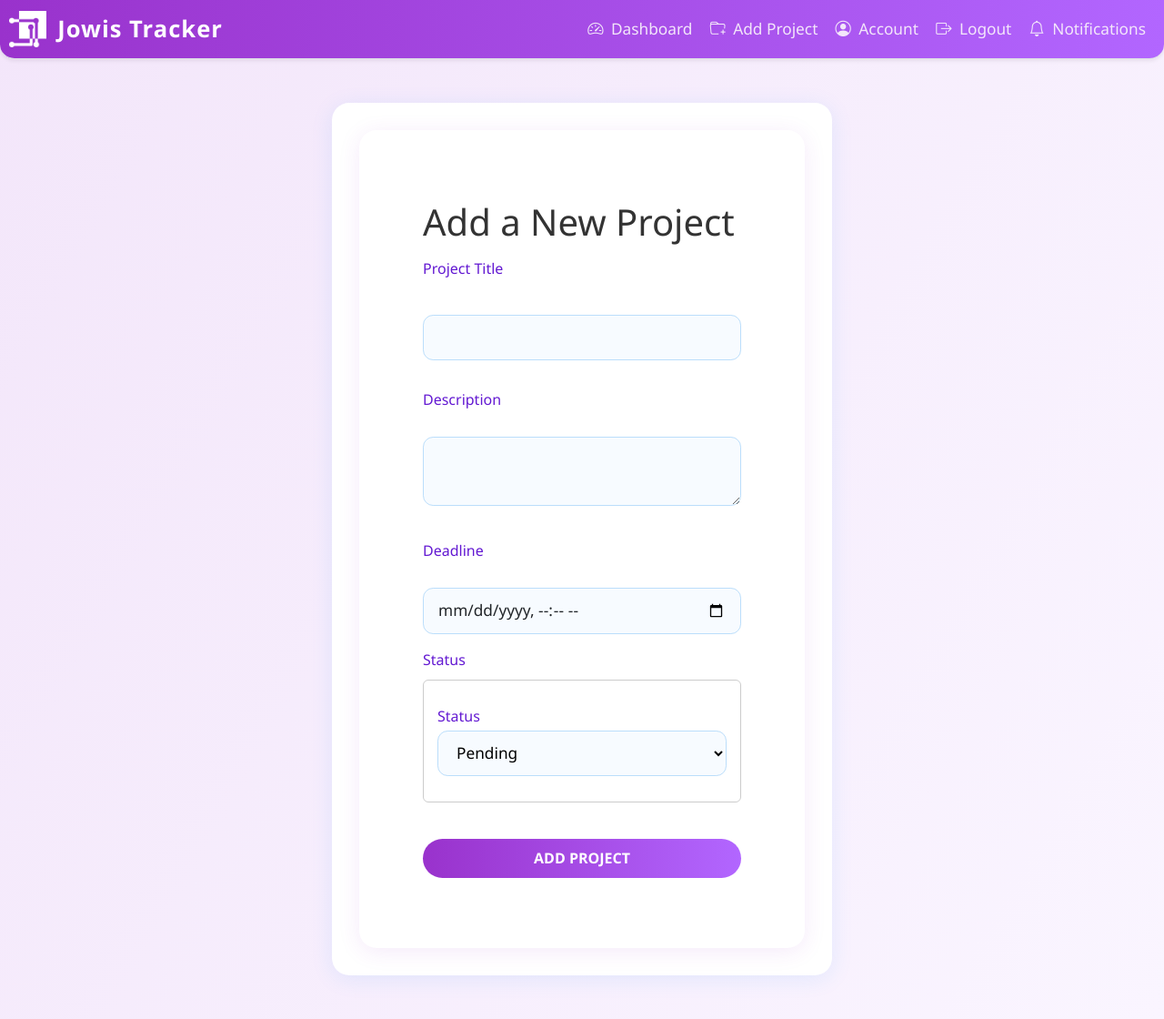
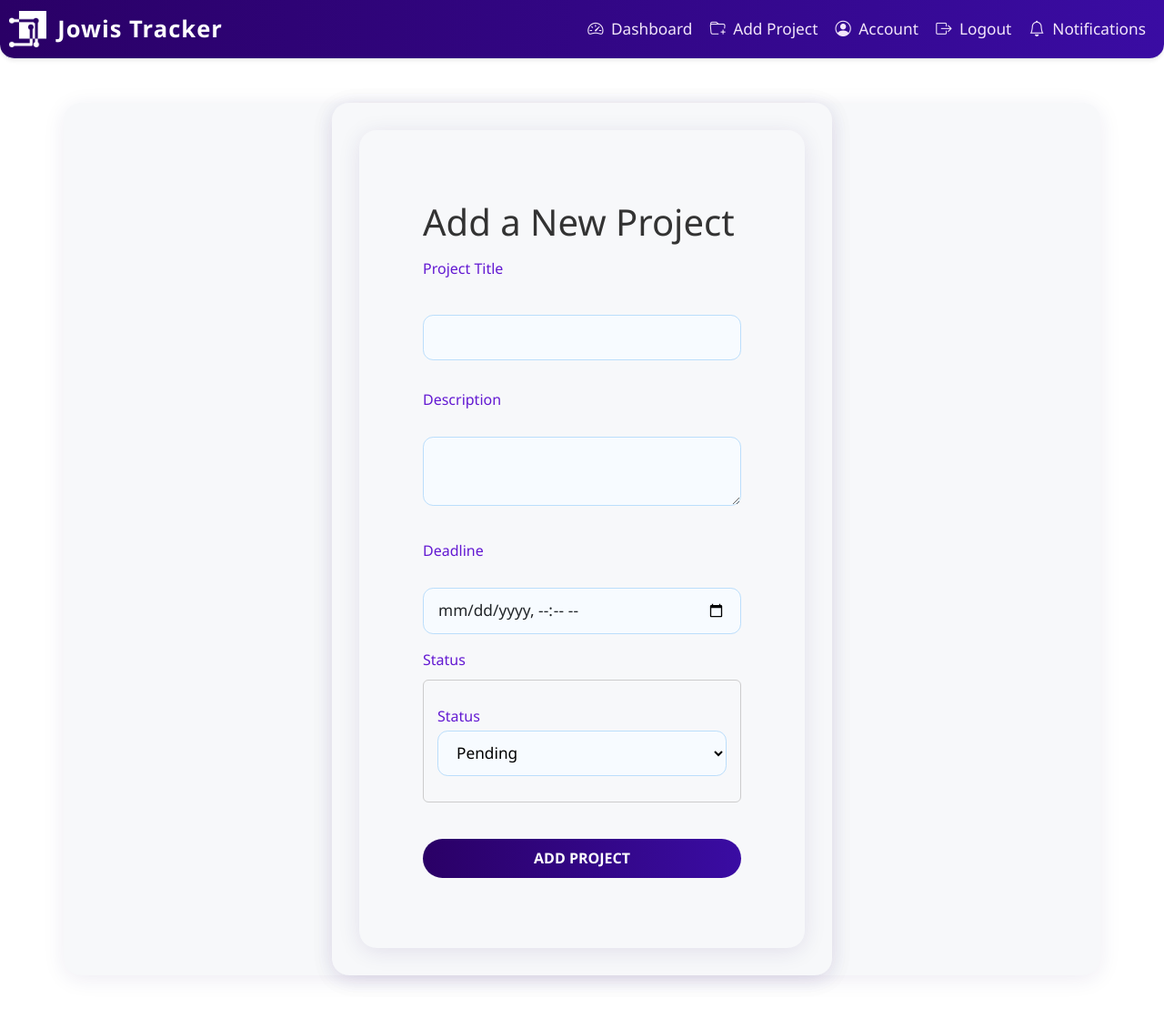
Before and after one commit to SLUferanmi/Jowis-Tracker, a Flask app: page /add_project in a window 1280 px wide. Shown: the whole page at 91% size. Run offline with Flask 3, Linux system fonts and the light colour scheme; a user stored in the database is signed in; data comes from the database, SQL or seed files in the repository; some libraries are stand-ins or nearby versions.

Commit message:
Refactor CSS styles for improved layout and consistency across components

```diff
--- a/app/static/custom.css
+++ b/app/static/custom.css
@@ -1,26 +1,91 @@
 /* General background */
 body {
-  background: linear-gradient(120deg, #f3e6fa 0%, #faf5ff 100%);
+  background: #fff !important;
   font-family: "Segoe UI", Tahoma, Geneva, Verdana, sans-serif;
   color: #333;
   margin: 0;
   padding: 0;
 }
 
-/* Signup/Login Container */
-.signup-container {
-  max-width: 550px;
-  margin: 40px auto;
-  background: #f3e6fa;
+/* Card and form containers */
+.card,
+.card-body,
+.card-header.bg-primary,
+.signup-container,
+.signup-container-1,
+.form-container,
+.container-login,
+.container-signup {
+  background: #f7f8fa !important;
   border-radius: 1.2rem;
-  box-shadow: 0 4px 24px rgba(153, 50, 204, 0.1);
-  padding: 2.5rem 2rem 2rem 2rem;
+  box-shadow: 0 4px 24px rgba(42, 0, 102, 0.08);
+  border: none;
+}
+
+/* Navbar (keep your deep blue gradient if you like) */
+.custom-navbar {
+  background: linear-gradient(90deg, #2a0066 0%, #3a0ca3 100%);
+  min-height: 64px;
+  border-radius: 0 0 1rem 1rem;
+  box-shadow: 0 2px 12px rgba(42, 0, 102, 0.08);
+}
+
+/* Buttons (keep your accent color) */
+.btn,
+input[type="submit"],
+.submit,
+.btn-primary,
+.btn-outline-primary,
+.button {
+  background: linear-gradient(90deg, #2a0066 0%, #3a0ca3 100%);
+  color: #fff !important;
+  border: none;
+  transition: background 0.2s;
+}
+
+/* Accent for hover */
+.btn:hover,
+input[type="submit"]:hover,
+.btn-primary:hover,
+.btn-outline-primary:hover {
+  background: linear-gradient(90deg, #3a0ca3 0%, #2a0066 100%);
+  color: #fff;
+}
+
+/* Remove any other body background overrides */
+body,
+body.bg-light,
+body.bg-gradient,
+body.bg-purple,
+body.bg-pink {
+  background: #fff !important;
+}
+
+/* Optional: make dashboard-info boxes a lighter blue if you want contrast */
+.dashboard-info {
+  background: #f0f4ff !important;
+  border-radius: 1rem;
+  padding: 2rem 2.5rem;
+  margin-bottom: 2rem;
+  box-shadow: 0 2px 12px rgba(33, 150, 243, 0.08);
+}
+
+/* Remove any old gradients from .container, .container-login, .container-signup, .signup-container, etc. */
+.container,
+.container-login,
+.container-signup,
+.signup-container,
+.signup-container-1,
+.form-container {
+  background: #f7f8fa !important;
+  box-shadow: 0 4px 24px rgba(42, 0, 102, 0.08);
+  border-radius: 1.2rem;
 }
 
 /* Headings */
 h2,
 .signup-container h2 {
-  color: #9932cc;
+  color: #2a0066;
   text-align: center;
   margin-bottom: 30px;
 }
@@ -61,10 +126,7 @@ input[type="submit"],
 .btn-primary,
 .btn-outline-primary,
 .button {
-  border-radius: 2em;
-  font-weight: 600;
-  padding: 0.6em 2em;
-  background: linear-gradient(90deg, #9932cc 0%, #b266ff 100%);
+  background: linear-gradient(90deg, #2a0066 0%, #3a0ca3 100%);
   color: #fff !important;
   border: none;
   transition: background 0.2s;
@@ -79,8 +141,8 @@ input[type="submit"]:hover,
 .btn-primary:hover,
 .btn-outline-primary:hover,
 .button:hover {
-  background: linear-gradient(90deg, #6a1b9a 0%, #9932cc 100%);
-  color: #fff !important;
+  background: linear-gradient(90deg, #3a0ca3 0%, #2a0066 100%);
+  color: #fff;
 }
 
 /* Login link */
@@ -105,7 +167,7 @@ input[type="submit"]:hover,
 .card-header.bg-primary {
   background: #fff;
   border-radius: 1.2rem;
-  box-shadow: 0 4px 24px rgba(153, 50, 204, 0.1);
+  box-shadow: 0 4px 24px rgba(42, 0, 102, 0.1);
   border: none;
 }
 
@@ -193,10 +255,10 @@ input[type="submit"]:hover,
 
 /* Navbar */
 .custom-navbar {
-  background: linear-gradient(90deg, #9932cc 0%, #b266ff 100%);
+  background: linear-gradient(90deg, #2a0066 0%, #3a0ca3 100%);
   min-height: 64px;
   border-radius: 0 0 1rem 1rem;
-  box-shadow: 0 2px 12px rgba(153, 50, 204, 0.08);
+  box-shadow: 0 2px 12px rgba(42, 0, 102, 0.08);
 }
 
 .custom-navbar .navbar-brand {
--- a/app/static/style.css
+++ b/app/static/style.css
@@ -1,12 +1,97 @@
+/* General background */
 body {
-  background-color: #f2f2f2;
-  font-family: Arial, sans-serif;
-  /* display: flex;
-  justify-content: center;
-  align-items: center;
-  height: 100vh; */
+  background: #fff !important;
+  font-family: "Segoe UI", Tahoma, Geneva, Verdana, sans-serif;
+  color: #333;
   margin: 0;
+  padding: 0;
 }
+
+/* Card and form containers */
+.card,
+.card-body,
+.card-header.bg-primary,
+.signup-container,
+.signup-container-1,
+.form-container,
+.container-login,
+.container-signup {
+  background: #f7f8fa !important;
+  border-radius: 1.2rem;
+  box-shadow: 0 4px 24px rgba(42, 0, 102, 0.08);
+  border: none;
+}
+
+/* Navbar (keep your deep blue gradient if you like) */
+.custom-navbar {
+  background: linear-gradient(90deg, #2a0066 0%, #3a0ca3 100%);
+  min-height: 64px;
+  border-radius: 0 0 1rem 1rem;
+  box-shadow: 0 2px 12px rgba(42, 0, 102, 0.08);
+}
+
+/* Buttons (keep your accent color) */
+.btn,
+input[type="submit"],
+.submit,
+.btn-primary,
+.btn-outline-primary,
+.button {
+  background: linear-gradient(90deg, #2a0066 0%, #3a0ca3 100%);
+  color: #fff !important;
+  border: none;
+  transition: background 0.2s;
+}
+
+/* Accent for hover */
+.btn:hover,
+input[type="submit"]:hover,
+.btn-primary:hover,
+.btn-outline-primary:hover {
+  background: linear-gradient(90deg, #3a0ca3 0%, #2a0066 100%);
+  color: #fff;
+}
+
+/* Remove any other body background overrides */
+body,
+body.bg-light,
+body.bg-gradient,
+body.bg-purple,
+body.bg-pink {
+  background: #fff !important;
+}
+
+/* Optional: make dashboard-info boxes a lighter blue if you want contrast */
+.dashboard-info {
+  background: #f0f4ff !important;
+  border-radius: 1rem;
+  padding: 2rem 2.5rem;
+  margin-bottom: 2rem;
+  box-shadow: 0 2px 12px rgba(33, 150, 243, 0.08);
+}
+
+/* Remove any old gradients from .container, .container-login, .container-signup, .signup-container, etc. */
+.container,
+.container-login,
+.container-signup,
+.signup-container,
+.signup-container-1,
+.form-container {
+  background: #f7f8fa !important;
+  box-shadow: 0 4px 24px rgba(42, 0, 102, 0.08);
+  border-radius: 1.2rem;
+}
+
+/* Headings */
+h2,
+.signup-container h2 {
+  color: #2a0066;
+  text-align: center;
+  margin-bottom: 30px;
+}
+
+/* Badge (status) colors can stay as is, or you can make them more blue if you want */
+
 .form-container {
   background-color: #f2f2f2;
   box-shadow: 0 4px 8px rgba(0, 0, 0, 0.1);
```
